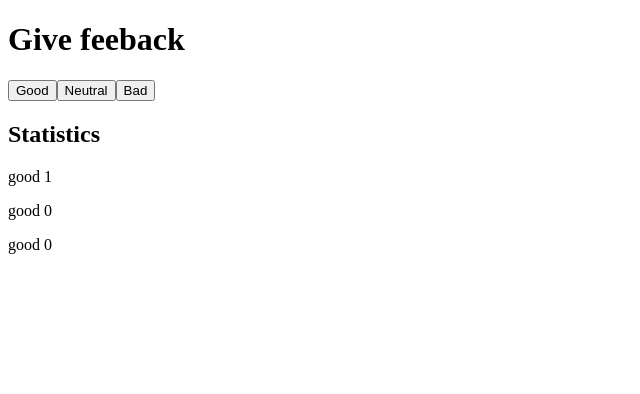
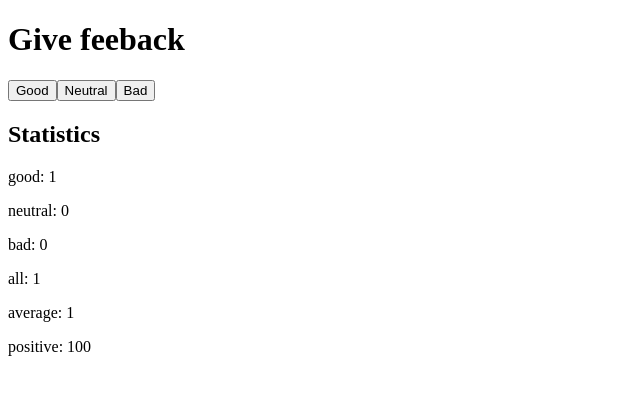
Before and after one commit to Jmiguel14/fullStack-bootCamp, a React (Create React App) app in the folder part1/unicafe/: page / in a window 1280 px wide. Both pictures are taken after a click on the button "Good". Shown: the top 394 px of the page, without its empty margins (0-640 px from the left). Built offline with nearby package versions, Linux system fonts and the light colour scheme.

Commit message:
1.7 unicafe step 2

```diff
--- a/part1/unicafe/src/App.js
+++ b/part1/unicafe/src/App.js
@@ -1,35 +1,60 @@
-import React, { useState } from 'react'
-import { Button } from './Button'
+import React, { useState } from "react";
+import { Button } from "./Button";
 
 const App = () => {
   // save clicks of each button to its own state
-  const [good, setGood] = useState(0)
-  const [neutral, setNeutral] = useState(0)
-  const [bad, setBad] = useState(0)
+  const [good, setGood] = useState(0);
+  const [neutral, setNeutral] = useState(0);
+  const [bad, setBad] = useState(0);
 
   const HANDLE_CLICKS = {
-    good: () => setGood(good+1),
-    neutral: () => setNeutral(neutral+1),
-    bad: () => setBad(bad+1)
-  }
+    good: () => setGood(good + 1),
+    neutral: () => setNeutral(neutral + 1),
+    bad: () => setBad(bad + 1),
+  };
 
   const handleClick = (e) => {
-    const id = e.target.id
-    HANDLE_CLICKS[id]()
-  }
+    const id = e.target.id;
+    HANDLE_CLICKS[id]();
+  };
+
+  const getTotalFeedBack = () => {
+    return good + bad + neutral;
+  };
+
+  const getAverage = () => {
+    return (good - bad) / (good + bad + neutral);
+  };
+
+  const getPositive = () => {
+    return (good * 100) / (good + bad + neutral);
+  };
 
   return (
     <div>
       <h1>Give feeback</h1>
-      <Button id='good' onHandleClick={handleClick}>Good</Button>
-      <Button id='neutral' onHandleClick={handleClick}>Neutral</Button>
-      <Button id='bad' onHandleClick={handleClick}>Bad</Button>
+      <Button id="good" onHandleClick={handleClick}>
+        Good
+      </Button>
+      <Button id="neutral" onHandleClick={handleClick}>
+        Neutral
+      </Button>
+      <Button id="bad" onHandleClick={handleClick}>
+        Bad
+      </Button>
       <h2>Statistics</h2>
-      <p>good {good}</p>
-      <p>good {neutral}</p>
-      <p>good {bad}</p>
+      <p>good: {good}</p>
+      <p>neutral: {neutral}</p>
+      <p>bad: {bad}</p>
+      {good || bad || neutral ? (
+        <>
+          <p>all: {getTotalFeedBack()}</p>
+          <p>average: {getAverage()}</p>
+          <p>positive: {getPositive()}</p>
+        </>
+      ) : ''}
     </div>
-  )
-}
+  );
+};
 
-export default App
+export default App;
```
